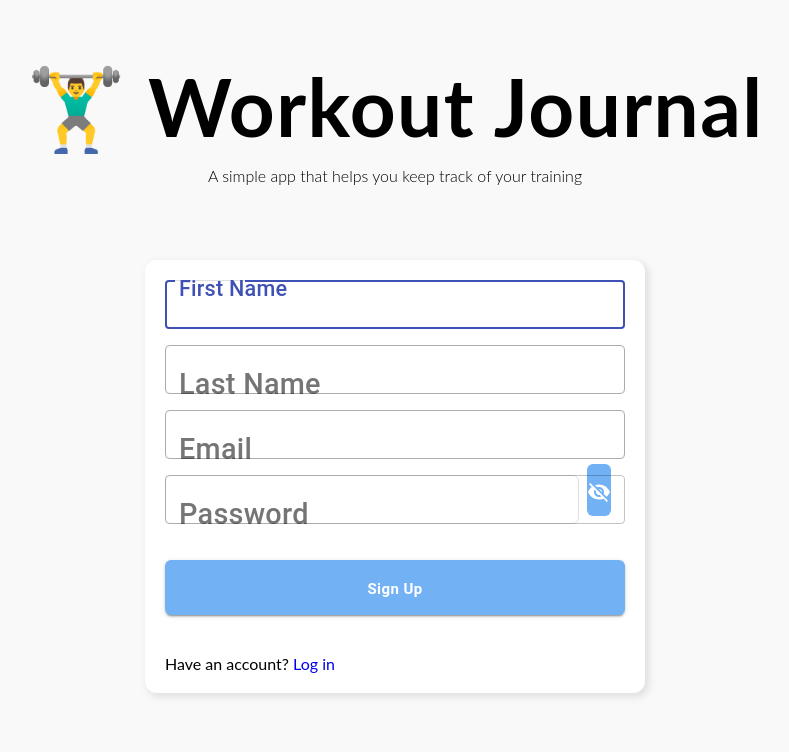
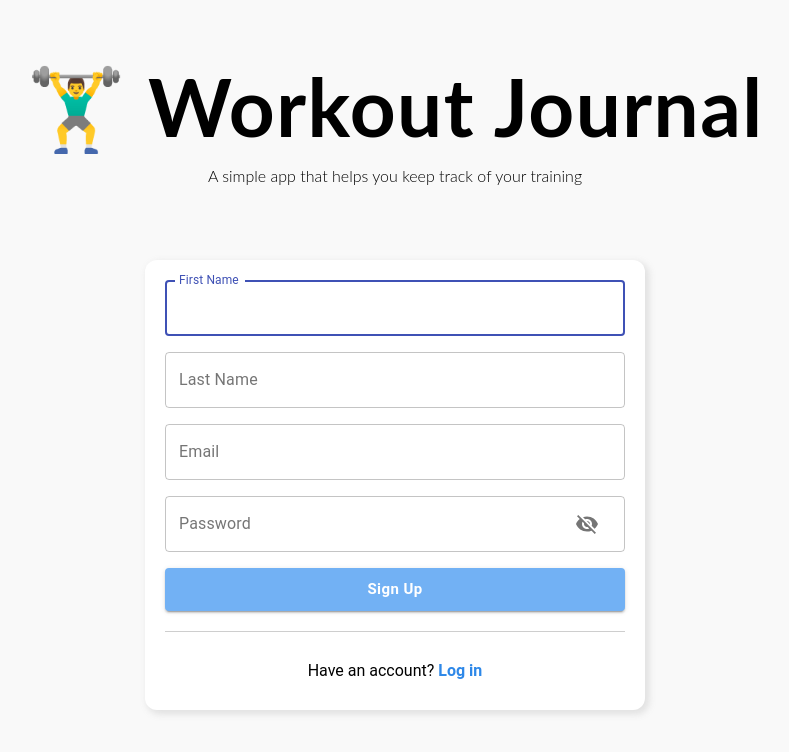
Before and after one commit to aaronjunehee/workout-log, a React (Create React App) app: page /signup in a window 1280 px wide. Shown: the top 752 px of the page, without its empty margins (245-1034 px from the left). Built offline with nearby package versions, Linux system fonts and the light colour scheme; no server answers.

Commit message:
changing style of signup modal

```diff
--- a/src/styles/partials/_signup.scss
+++ b/src/styles/partials/_signup.scss
@@ -10,37 +10,37 @@ form.signup {
     width: 95%;
   }
 
-  fieldset {
-    display: flex;
-    flex-direction: column;
-  }
+  // fieldset {
+  //   display: flex;
+  //   flex-direction: column;
+  // }
 
-  label {
-    font-size: 1.8rem;
-    font-weight: 500;
-    padding: 5px 0;
-    &:not(:first-of-type) {
-      margin-top: 15px;
-    }
-  }
+  // label {
+  //   font-size: 1.8rem;
+  //   font-weight: 500;
+  //   padding: 5px 0;
+  //   &:not(:first-of-type) {
+  //     margin-top: 15px;
+  //   }
+  // }
 
-  input {
-    padding: 14px 16px;
-    border-radius: 6px;
-    border: 1px solid #dddfe2;
-  }
+  // input {
+  //   padding: 14px 16px;
+  //   border-radius: 6px;
+  //   border: 1px solid #dddfe2;
+  // }
 
-  button {
-    display: block;
-    width: 100%;
-    padding: 16px 0 12px;
-    border-radius: 6px;
-    cursor: pointer;
-    background-color: rgb(114, 177, 244);
-    font-weight: bold;
-    color: white;
-    margin: 20px auto 40px;
-  }
+  // button {
+  //   display: block;
+  //   width: 100%;
+  //   padding: 16px 0 12px;
+  //   border-radius: 6px;
+  //   cursor: pointer;
+  //   background-color: rgb(114, 177, 244);
+  //   font-weight: bold;
+  //   color: white;
+  //   margin: 20px auto 40px;
+  // }
 
   .close-button {
     display: flex;
@@ -53,4 +53,19 @@ form.signup {
     }
   }
 
+  .login-button-container {
+    margin: 20px 0 0;
+    padding: 30px 0 10px;
+    border-top: 1px solid rgba(87, 87, 87, 0.29);
+    display: flex;
+    justify-content: center;
+    p {
+      font-family: $tertiaryFont;
+    }
+    a {
+      font-weight: 600;
+      color: rgb(46, 136, 232);
+    }
+  }
+
 }
```
